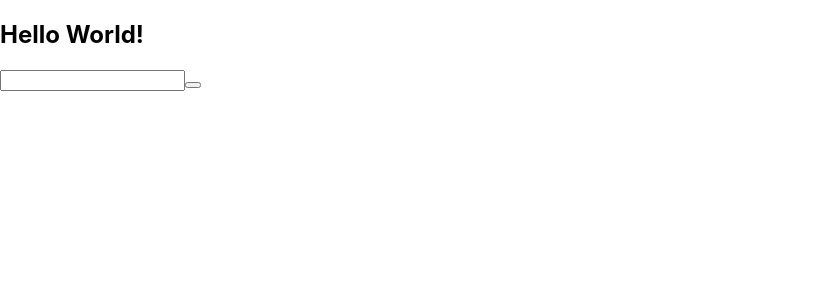
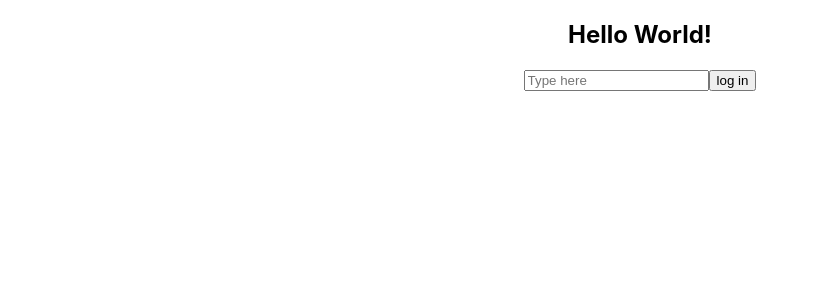
Before and after one commit to Grimdvl/react-test, a React (Create React App) app: page / in a window 1280 px wide. Shown: the top 300 px of the page, without its empty margins (0-819 px from the left). Built offline with nearby package versions, Linux system fonts and the light colour scheme.

Commit message:
lesson 6 7:45

```diff
--- a/src/App.js
+++ b/src/App.js
@@ -1,17 +1,31 @@
-import logo from './logo.svg';
 import './App.css';
 
+const Header = () => {
+	return <h2>Hello World!</h2>;
+};
+
+const Field = () => {
+	return <input placeholder='Type here' type="text" />;
+}
+
+function Btn() {
+	const text = 'log in';
+	const res = () => {
+		return 'log in';
+	}
+	const p = <p>log in</p>;
+	const logged = false;
+	return <button>{logged ? 'Enter' : res()}</button>;
+}
+
 function App() {
-  return (
-    <div className="App">
-      <header className="App-header">
-        <img src={logo} className="App-logo" alt="logo" />
-        <p>
-          Edit <code>src/App.js</code> and save to reload.
-        </p>
-      </header>
-    </div>
-  );
+	return (
+		<div className="App">
+			<Header/>
+			<Field/>
+			<Btn/>
+		</div>
+	);
 }
 
 export default App;
--- a/src/index.js
+++ b/src/index.js
@@ -24,5 +24,6 @@ const elem = (
 
 const root = ReactDOM.createRoot(document.getElementById('root'));
 root.render(
-	elem,
+	// elem,
+	<App/>
 );
```
